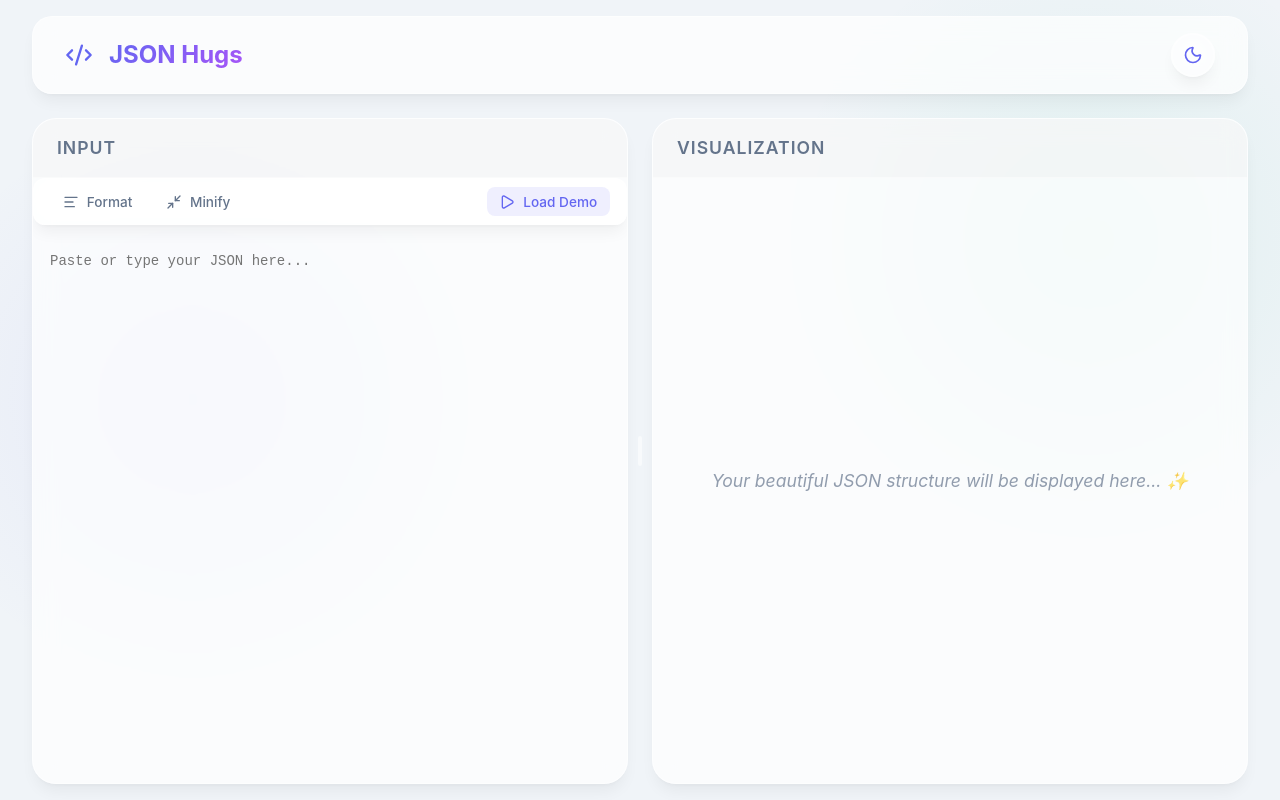
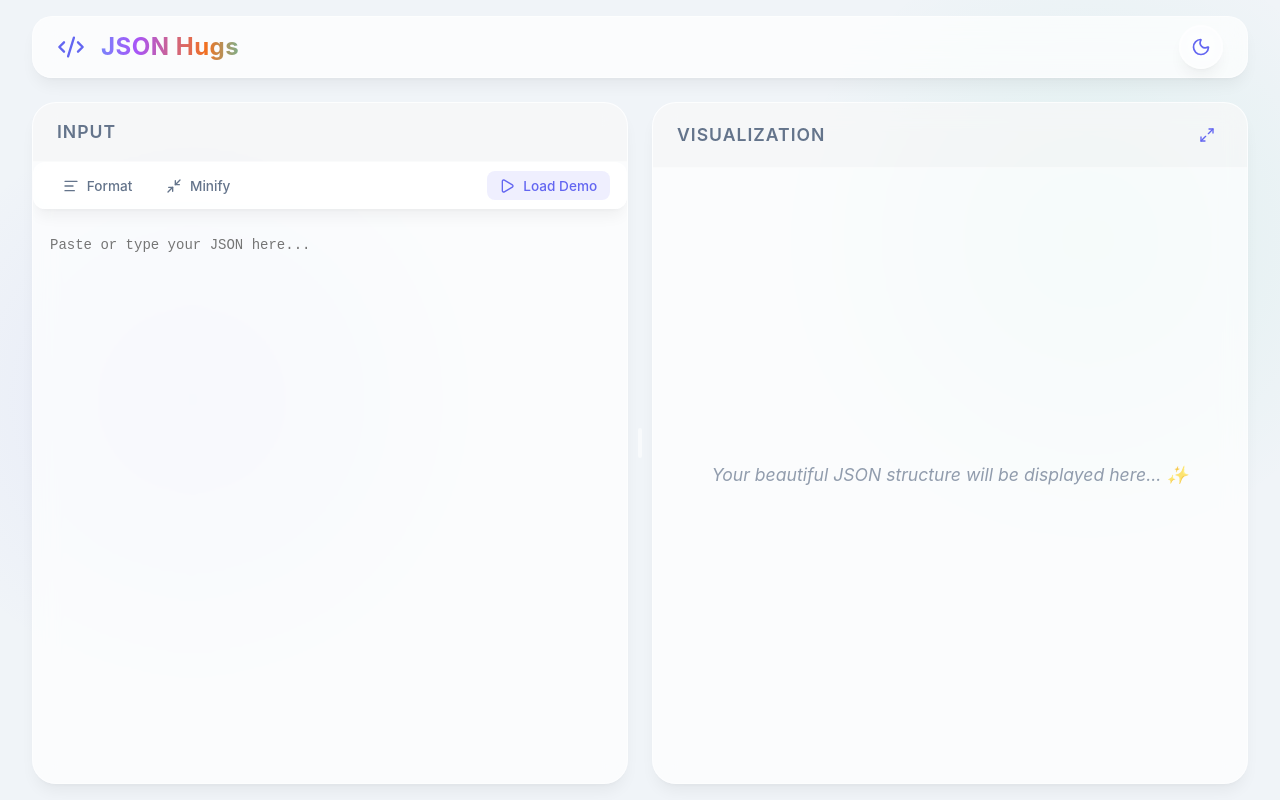
Before and after one commit to 1vxx/JSON-Hugs, a React (Vite) app: page / in a window 1280 px wide. Built offline with nearby package versions, Linux system fonts and the light colour scheme.

Commit message:
feat: 添加了将 JSON 转换为 TypeScript 接口并复制的功能，以及可视化面板的全屏模式，同时优化了标题样式和布局，让界面更美观实用啦！

```diff
--- a/src/App.css
+++ b/src/App.css
@@ -9,7 +9,7 @@
 }
 
 .app-header {
-  padding: 1rem 2rem;
+  padding: 0.5rem 1.5rem;
   display: flex;
   justify-content: space-between;
   align-items: center;
@@ -29,10 +29,27 @@
 .app-title {
   font-size: 1.5rem;
   font-weight: 700;
-  background: linear-gradient(135deg, var(--primary), #a855f7);
+  background: linear-gradient(
+    to right,
+    #00f2fe,
+    #4facfe,
+    #a855f7,
+    #f27121,
+    #00f2fe
+  );
+  background-size: 200% auto;
+  color: transparent;
   -webkit-background-clip: text;
   background-clip: text;
   -webkit-text-fill-color: transparent;
+  animation: shine 4s linear infinite;
+  letter-spacing: 0.5px;
+}
+
+@keyframes shine {
+  to {
+    background-position: 200% center;
+  }
 }
 
 .theme-toggle {
@@ -50,6 +67,12 @@
 .theme-toggle:hover {
   background: var(--primary-light);
   transform: rotate(15deg);
+}
+
+.header-actions {
+  display: flex;
+  align-items: center;
+  gap: 0.5rem;
 }
 
 .app-main {
@@ -124,3 +147,15 @@
   font-size: 1.1rem;
   opacity: 0.7;
 }
+
+.visualization-section.fullscreen {
+  position: fixed;
+  top: 1rem;
+  left: 1rem;
+  right: 1rem;
+  bottom: 1rem;
+  width: calc(100% - 2rem) !important;
+  height: calc(100% - 2rem) !important;
+  z-index: 50;
+  box-shadow: var(--shadow-lg);
+}
--- a/src/App.tsx
+++ b/src/App.tsx
@@ -1,5 +1,5 @@
 import { useState, useEffect, useRef } from 'react';
-import { Moon, Sun, Code2 } from 'lucide-react';
+import { Moon, Sun, Code2, Wand2, Check, Maximize2, Minimize2 } from 'lucide-react';
 import { JsonEditor } from './components/JsonEditor';
 import { TreeView } from './components/TreeView';
 import './components/Resizer.css';
@@ -14,6 +14,70 @@ function App() {
   const [leftWidth, setLeftWidth] = useState<number>(50); // percentage
   const containerRef = useRef<HTMLDivElement>(null);
   const isDragging = useRef<boolean>(false);
+  const [copied, setCopied] = useState<boolean>(false);
+  const [isFullscreen, setIsFullscreen] = useState<boolean>(false);
+
+  // eslint-disable-next-line @typescript-eslint/no-explicit-any
+  const generateTypeScript = (obj: any, interfaceName = 'GeneratedRoot'): string => {
+    if (obj === null || obj === undefined) {
+      return `type ${interfaceName} = any;\n`;
+    }
+    if (typeof obj !== 'object' || Array.isArray(obj)) {
+      return `type ${interfaceName} = ${typeof obj};\n`;
+    }
+
+    let interfaceStr = `export interface ${interfaceName} {\n`;
+    const subInterfaces: string[] = [];
+
+    for (const key in obj) {
+      if (Object.prototype.hasOwnProperty.call(obj, key)) {
+        const val = obj[key];
+        const valType = typeof val;
+
+        let typeAnnotation = 'any';
+        if (val === null) {
+          typeAnnotation = 'null';
+        } else if (Array.isArray(val)) {
+          if (val.length > 0) {
+            const firstElementType = typeof val[0];
+            if (firstElementType === 'object' && val[0] !== null) {
+              const subName = key.charAt(0).toUpperCase() + key.slice(1) + 'Item';
+              subInterfaces.push(generateTypeScript(val[0], subName));
+              typeAnnotation = `${subName}[]`;
+            } else {
+              typeAnnotation = `${firstElementType}[]`;
+            }
+          } else {
+            typeAnnotation = 'any[]';
+          }
+        } else if (valType === 'object') {
+          const subName = key.charAt(0).toUpperCase() + key.slice(1);
+          subInterfaces.push(generateTypeScript(val, subName));
+          typeAnnotation = subName;
+        } else {
+          typeAnnotation = valType;
+        }
+
+        // Handle keys with spaces or special characters
+        const safeKey = /^[a-zA-Z_$][a-zA-Z0-9_$]*$/.test(key) ? key : `'${key}'`;
+        interfaceStr += `  ${safeKey}: ${typeAnnotation};\n`;
+      }
+    }
+    interfaceStr += '}\n\n';
+    return subInterfaces.join('') + interfaceStr;
+  };
+
+  const handleGenerateTS = () => {
+    if (!parsedJson) return;
+    try {
+      const tsCode = generateTypeScript(parsedJson);
+      navigator.clipboard.writeText(tsCode.trim());
+      setCopied(true);
+      setTimeout(() => setCopied(false), 2000);
+    } catch (e) {
+      console.error('Failed to generate TS interface', e);
+    }
+  };
 
   useEffect(() => {
     document.documentElement.setAttribute('data-theme', theme);
@@ -63,6 +127,17 @@ function App() {
         </div>
 
         <div className="header-actions">
+          {parsedJson !== null && (
+            <button
+              className={`theme-toggle glass-panel ${copied ? 'copied' : ''}`}
+              onClick={handleGenerateTS}
+              aria-label="Generate TypeScript Interface"
+              title="一键生成 TypeScript 接口并复制"
+              style={{ color: copied ? '#4facfe' : 'var(--primary)' }}
+            >
+              {copied ? <Check size={20} /> : <Wand2 size={20} />}
+            </button>
+          )}
           <button
             className="theme-toggle glass-panel"
             onClick={toggleTheme}
@@ -89,11 +164,20 @@ function App() {
         <div className="resizer" onMouseDown={startDrag}></div>
 
         <section
-          className="visualization-section glass-panel"
-          style={{ width: `calc(${100 - leftWidth}% - 12px)`, flexShrink: 0 }}
+          className={`visualization-section glass-panel ${isFullscreen ? 'fullscreen' : ''}`}
+          style={isFullscreen ? {} : { width: `calc(${100 - leftWidth}% - 12px)`, flexShrink: 0 }}
         >
-           <div className="panel-header">
+           <div className="panel-header" style={{ display: 'flex', justifyContent: 'space-between', alignItems: 'center' }}>
             <h2>Visualization</h2>
+            <button
+              className="theme-toggle"
+              onClick={() => setIsFullscreen(!isFullscreen)}
+              aria-label={isFullscreen ? "Exit Fullscreen" : "Enter Fullscreen"}
+              title={isFullscreen ? "退出全屏" : "全屏展示"}
+              style={{ width: '32px', height: '32px' }}
+            >
+              {isFullscreen ? <Minimize2 size={16} /> : <Maximize2 size={16} />}
+            </button>
           </div>
           <div className="panel-content viewer-content" style={{ padding: 0 }}>
              <TreeView data={parsedJson} />
```
